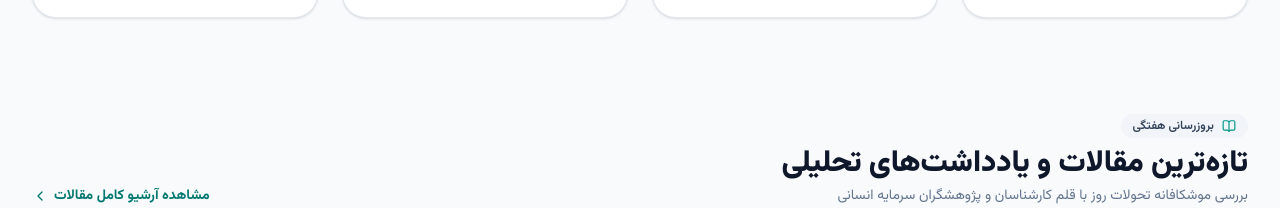
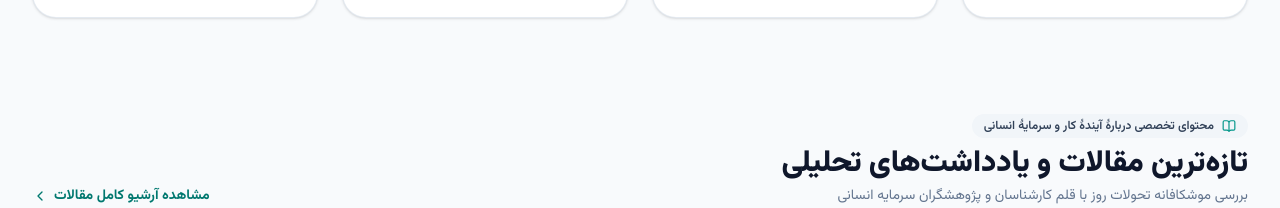
Before and after one commit to redheado8/future-of-work-media-site, a Next.js app: page / in a window 1280 px wide. Shown: the part 1280-1488 px from the top of the page. Built offline with nearby package versions, Linux system fonts and the light colour scheme; no server answers; the database is empty.

Commit message:
Replace weekly update promise with accurate editorial description

```diff
--- a/src/app/page.tsx
+++ b/src/app/page.tsx
@@ -246,7 +246,7 @@ export default async function HomePage() {
             <div>
               <div className="inline-flex items-center gap-2 px-3 py-1 rounded-full bg-slate-100 text-slate-700 text-xs font-semibold mb-2">
                 <BookOpen className="w-3.5 h-3.5 text-teal-600" />
-                <span>بروزرسانی هفتگی</span>
+                <span>محتوای تخصصی دربارهٔ آیندهٔ کار و سرمایهٔ انسانی</span>
               </div>
               <h2 className="text-2xl sm:text-3xl font-black text-slate-900">
                 تازه‌ترین مقالات و یادداشت‌های تحلیلی
```
